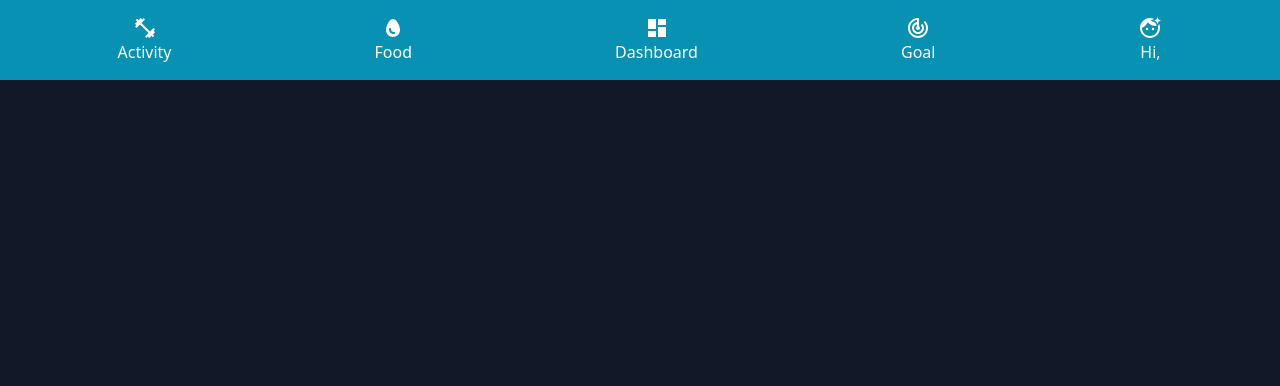
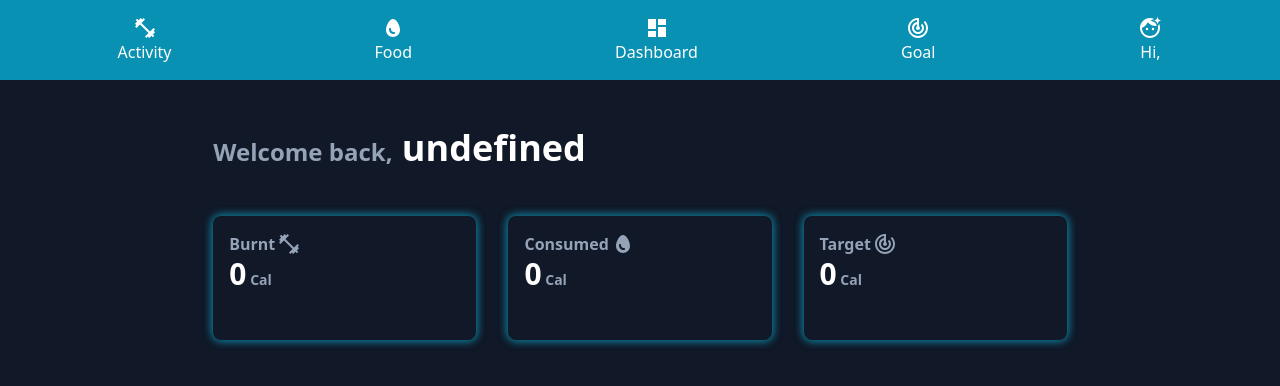
Before and after one commit to adiMallya/fitigue, a React (Vite) app: page / in a window 1280 px wide. Shown: the top 386 px of the page. Built offline with nearby package versions, Linux system fonts and the light colour scheme; no server answers; sample sign-in values are in the browser's storage.

Commit message:
feat: User Dashboard

```diff
--- /dev/null
+++ b/src/features/user/components/Dashboard.tsx
@@ -0,0 +1,68 @@
+import { FitnessCenterOutlined, Egg, TrackChanges } from "@mui/icons-material";
+
+const Dashboard = (props: {
+  totalCaloriesBurned: number;
+  totalCaloriesConsumed: number;
+  totalCalorieGoal: number;
+}): JSX.Element => {
+  const { totalCaloriesBurned, totalCaloriesConsumed, totalCalorieGoal } =
+    props;
+
+  return (
+    <div className="grid grid-cols-1 gap-16 md:grid-cols-3 md:gap-8 md:justify-center">
+      <div
+        className="bg-inherit p-4 rounded-lg box-content h-full shadow-neumorphic"
+      >
+        <p className="flex gap-0.5 font-bold text-slate-400">
+          Burnt <FitnessCenterOutlined />
+        </p>
+        <p className="text-3xl dark:text-white font-bold">
+          {Math.round(totalCaloriesBurned)}
+          <span
+            aria-label="unit"
+            className="text-sm text-slate-400 font-semibold"
+          >
+            {" "}
+            Cal{" "}
+          </span>
+        </p>
+      </div>
+      <div
+        className="bg-inherit p-4 rounded-lg box-content h-full shadow-neumorphic"
+      >
+        <p className="flex gap-0.5 font-bold text-slate-400">
+          Consumed <Egg />
+        </p>
+        <p className="text-3xl dark:text-white font-bold">
+          {Math.round(totalCaloriesConsumed)}
+          <span
+            aria-label="unit"
+            className="text-sm text-slate-400 font-semibold"
+          >
+            {" "}
+            Cal{" "}
+          </span>
+        </p>
+      </div>
+      <div
+        className="bg-inherit p-4 rounded-lg box-content h-full shadow-neumorphic"
+      >
+        <p className="flex gap-0.5 font-bold text-slate-400">
+          Target <TrackChanges />
+        </p>
+        <p className="text-3xl dark:text-white font-bold">
+          {Math.round(totalCalorieGoal)}
+          <span
+            aria-label="unit"
+            className="text-sm text-slate-400 font-semibold"
+          >
+            {" "}
+            Cal{" "}
+          </span>
+        </p>
+      </div>
+    </div>
+  );
+};
+
+export { Dashboard };
--- a/src/features/user/index.ts
+++ b/src/features/user/index.ts
@@ -1,2 +1,3 @@
 export * from "./userActions";
 export * from "./userReducer";
+export { Dashboard } from "./components/Dashboard";
--- a/src/pages/Home.tsx
+++ b/src/pages/Home.tsx
@@ -1,13 +1,19 @@
 import { useEffect } from "react";
 import { useSelector } from "react-redux";
 import { useDispatch } from "react-redux";
-import { fetchMyDetails } from "src/features/user";
+import { fetchMyDetails, Dashboard } from "src/features/user";
 import { Loader, Navbar, RootState, ThunkAppDispatch } from "src/shared";
 
 function Home(): JSX.Element {
   const dispatch = useDispatch<ThunkAppDispatch>();
   const token = useSelector((state: RootState) => state.auth.token);
-  const loading = useSelector((state: RootState) => state.user.loading);
+  const { loading, user } = useSelector((state: RootState) => state.user);
+
+  const dataset = {
+    totalCaloriesBurned: user?.totalCaloriesBurned ?? 0,
+    totalCaloriesConsumed: user?.totalCaloriesConsumed ?? 0,
+    totalCalorieGoal: user?.totalCalorieGoal ?? 0
+  }
 
   useEffect(() => {
     dispatch(fetchMyDetails(token!));
@@ -16,7 +22,12 @@ function Home(): JSX.Element {
   return (
     <>
       <Navbar/>
-      {loading ? <Loader/> : <div className="flex flex-col"></div>}
+      {loading ? <Loader /> : <main className="flex flex-col gap-12 w-4/6 m-auto">
+        <section className="flex flex-wrap items-start mt-8">
+          <h1 className="text-white font-bold text-4xl"><span className="text-slate-400 font-semibold text-2xl">Welcome back,</span>{` ${user?.firstName} `}</h1>
+        </section>
+        <Dashboard {...dataset}/>
+      </main>}
     </>
   );
 }
```
